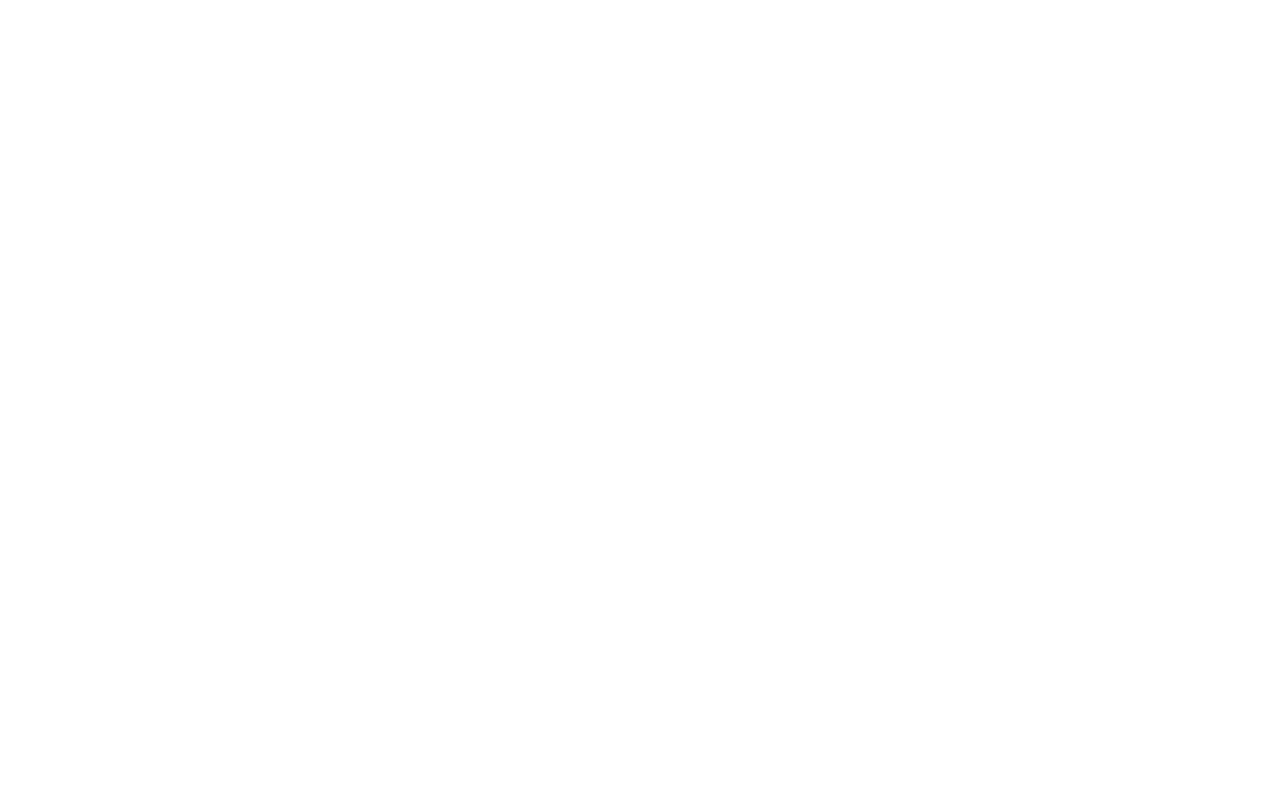
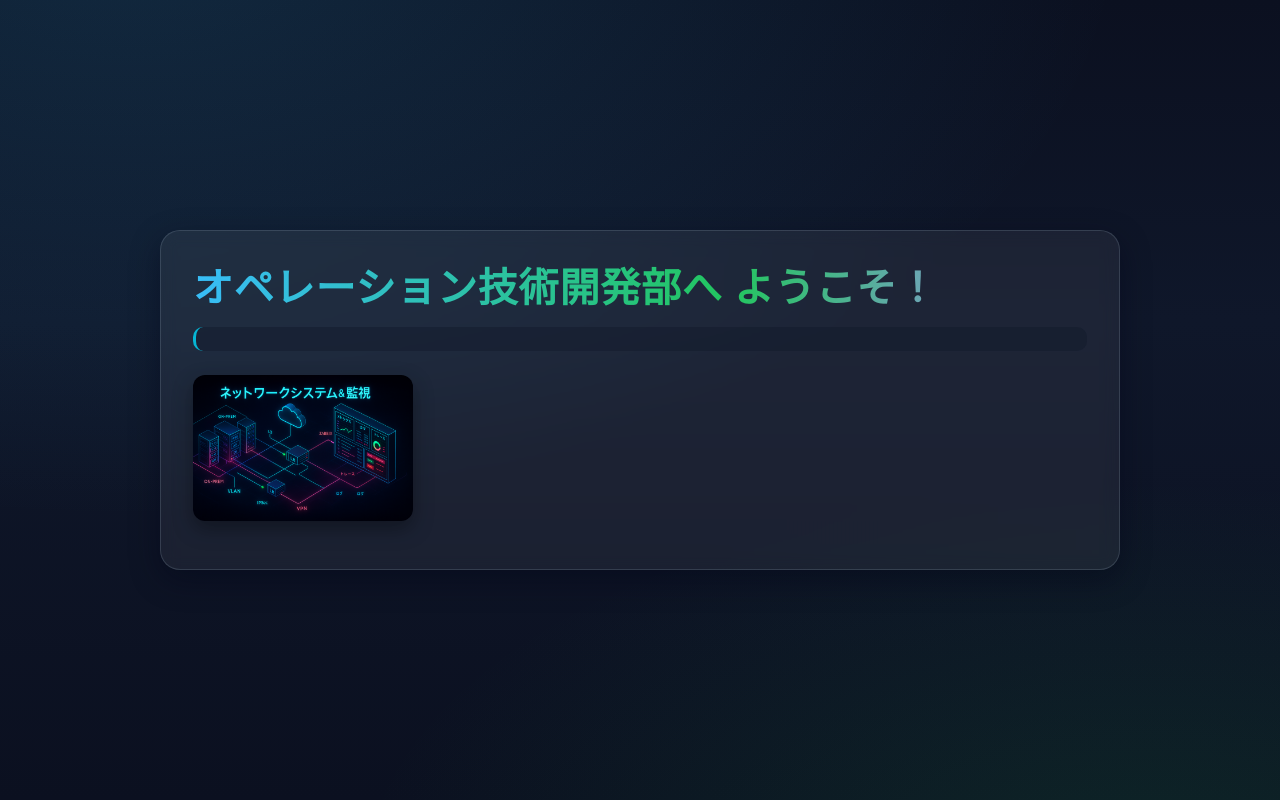
Before and after one commit to masahiroqq/onboarding-practice, a Next.js app in the folder web-sample/: page / in a window 1280 px wide. Built offline with nearby package versions, Linux system fonts and the light colour scheme.

Commit message:
feat:XSS攻撃可能なコード実装

```diff
--- a/web-sample/src/app/page.tsx
+++ b/web-sample/src/app/page.tsx
@@ -1,7 +1,33 @@
+"use client";
 
+import { useEffect, useState } from 'react';
+import styles from "@/styles/page/home.module.scss";
 
 export default function Home() {
+  const [userInput, setUserInput] = useState('');
+
+  useEffect(() => {
+    const params = new URLSearchParams(window.location.search);
+    setUserInput(params.get('input') || '');
+  }, []);
+
   return (
-    <></>
+    <div className={styles.container}>
+      <div className={styles.card}>
+        <h1 className={styles.title}>オペレーション技術開発部へ ようこそ！</h1>
+
+        <div
+          className={styles.userContent}
+          dangerouslySetInnerHTML={{ __html: userInput }}
+        />
+
+        <img
+          className={styles.logo}
+          src="logo.png"
+          alt="Company Logo"
+        />
+
+      </div>
+    </div>
   );
 }
--- /dev/null
+++ b/web-sample/src/styles/page/home.module.scss
@@ -0,0 +1,109 @@
+:root {
+  --bg1: #0b1020;
+  --bg2: #0f172a;
+  --card: rgba(255, 255, 255, 0.06);
+  --border: rgba(148, 163, 184, 0.22);
+  --text: #e2e8f0;
+  --muted: #94a3b8;
+  --accent: #06b6d4;
+}
+
+.container {
+  min-height: 100dvh;
+  display: grid;
+  place-items: center;
+  padding: clamp(16px, 3vw, 48px);
+  background:
+    radial-gradient(1000px 600px at 10% -10%, rgba(56, 189, 248, 0.15), transparent),
+    radial-gradient(800px 400px at 90% 110%, rgba(34, 197, 94, 0.12), transparent),
+    linear-gradient(180deg, var(--bg1), var(--bg2) 40%, var(--bg1));
+  color: var(--text);
+  font-family:
+    ui-sans-serif, system-ui, -apple-system, "Segoe UI", Roboto,
+    "Helvetica Neue", Arial, "Noto Sans JP", "Hiragino Kaku Gothic ProN",
+    Meiryo, sans-serif;
+}
+
+.card {
+  width: min(960px, 100%);
+  background: var(--card);
+  border: 1px solid var(--border);
+  border-radius: 20px;
+  padding: clamp(16px, 2.5vw, 32px);
+  backdrop-filter: blur(8px);
+  box-shadow: 0 10px 30px rgba(2, 6, 23, 0.4);
+}
+
+.title {
+  margin: 0 0 16px;
+  font-size: clamp(24px, 4vw, 40px);
+  line-height: 1.2;
+  font-weight: 800;
+  letter-spacing: 0.02em;
+  background: linear-gradient(90deg, #38bdf8, #22c55e 60%, #a78bfa);
+  -webkit-background-clip: text;
+  background-clip: text;
+  color: transparent;
+}
+
+.userContent {
+  margin: 12px 0 24px;
+  padding: 12px 14px;
+  background: rgba(15, 23, 42, 0.4);
+  border-left: 3px solid var(--accent);
+  border-radius: 10px;
+  color: var(--text);
+  word-break: break-word;
+  overflow-wrap: anywhere;
+  white-space: pre-wrap;
+}
+
+.logo {
+  display: block;
+  width: clamp(140px, 25vw, 220px);
+  height: auto;
+  margin: 0 0 16px;
+  border-radius: 12px;
+  box-shadow: 0 8px 20px rgba(0, 0, 0, 0.35);
+  object-fit: contain;
+}
+
+.actions {
+  display: flex;
+  gap: 12px;
+  flex-wrap: wrap;
+  align-items: center;
+}
+
+.linkButton {
+  display: inline-flex;
+  align-items: center;
+  gap: 8px;
+  border-radius: 999px;
+  padding: 10px 16px;
+  background: linear-gradient(135deg, #06b6d4, #22d3ee);
+  color: #021018;
+  font-weight: 700;
+  text-decoration: none;
+  transition: transform 0.15s ease, box-shadow 0.15s ease, opacity 0.15s ease;
+  box-shadow: 0 6px 18px rgba(6, 182, 212, 0.35);
+
+  &:hover {
+    transform: translateY(-1px);
+    box-shadow: 0 12px 24px rgba(6, 182, 212, 0.45);
+  }
+
+  &:active {
+    transform: translateY(0);
+  }
+}
+
+.smallNote {
+  color: var(--muted);
+  font-size: 0.85rem;
+}
+
+/* Responsive tweaks */
+@media (max-width: 640px) {
+  .card { padding: 16px; }
+}
```
Also changed, not shown: web-sample/public/logo.png (added).
